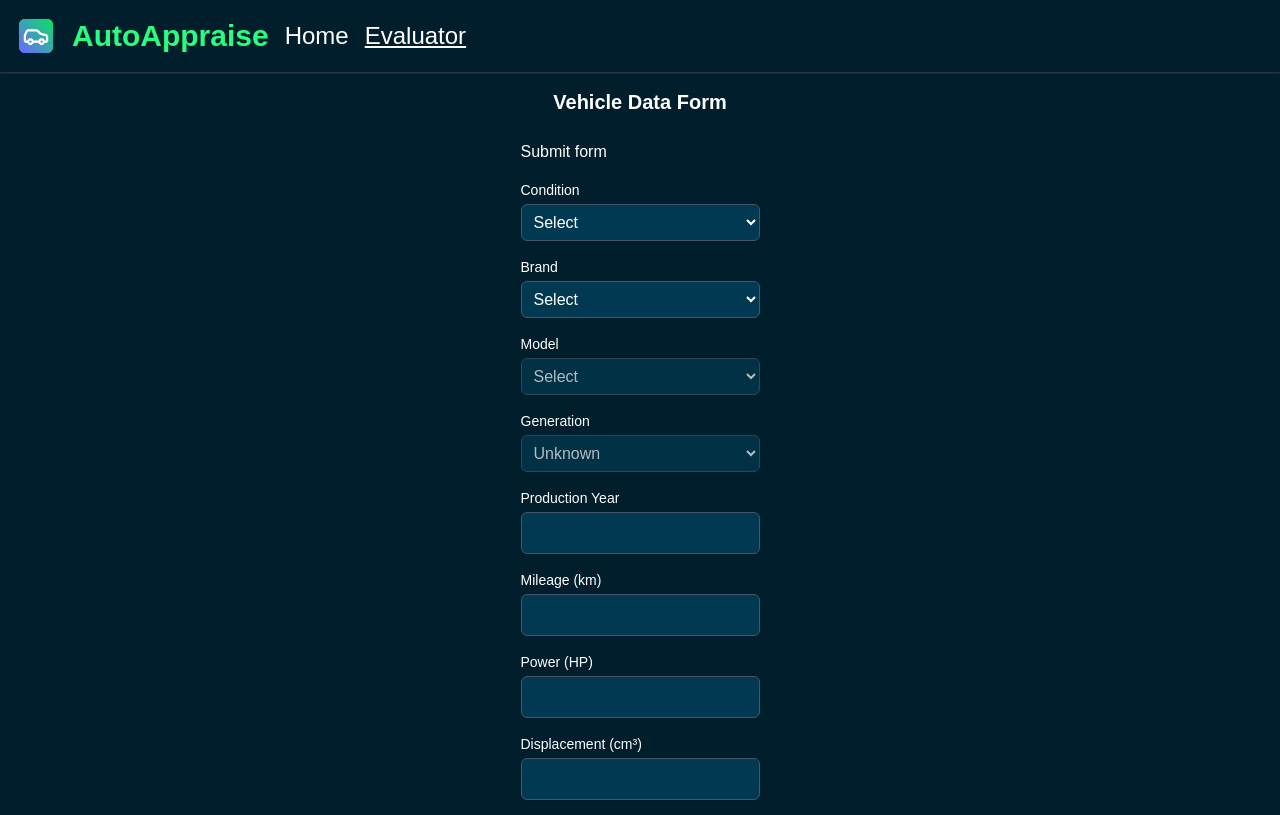
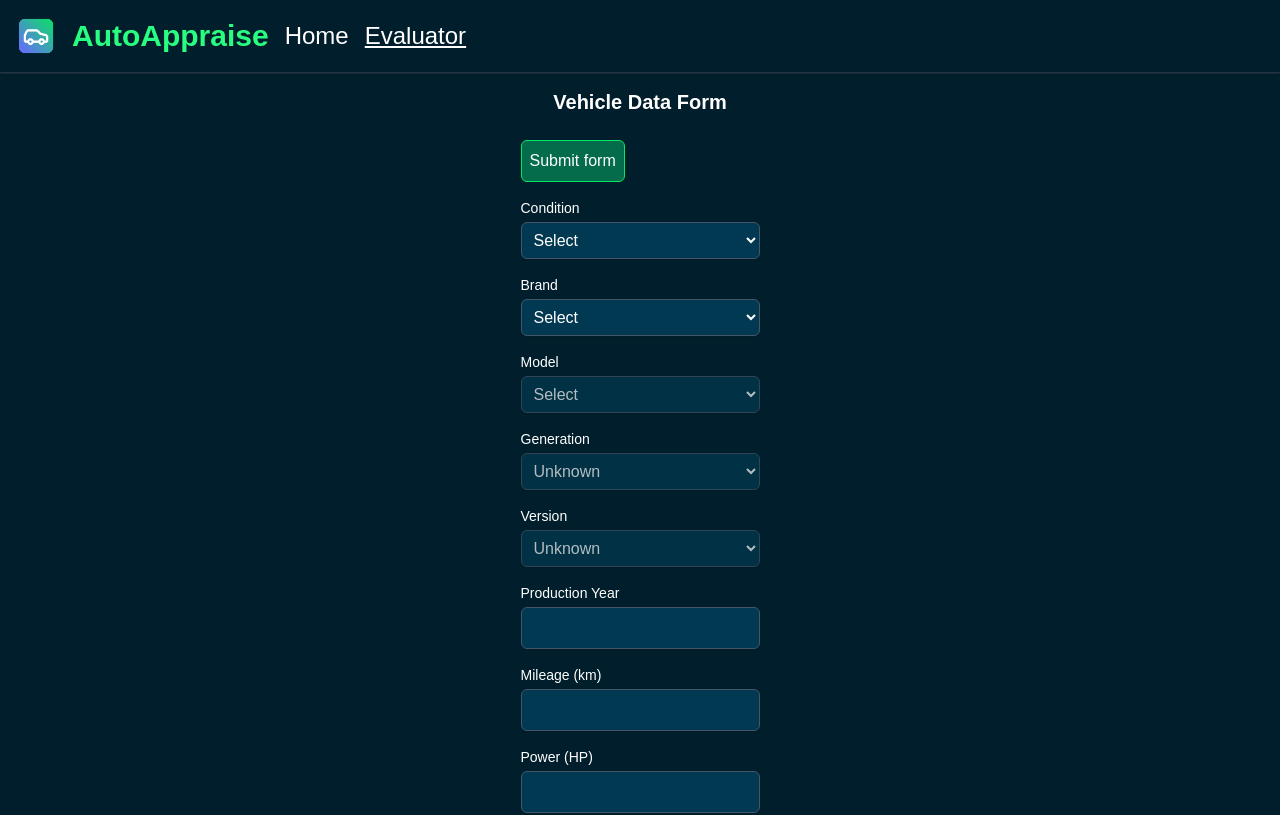
Before and after one commit to mszal449/Car-Price-Evaluator-Interface, a Next.js app in the folder app/: page /evaluator in a window 1280 px wide. Shown: the top 815 px of the page. Built offline with nearby package versions, Linux system fonts and the light colour scheme.

Commit message:
Add frontend request to the API

```diff
--- a/app/app/evaluator/page.tsx
+++ b/app/app/evaluator/page.tsx
@@ -1,5 +1,7 @@
 "use client";
 
+import { version } from "os";
+import { features } from "process";
 import { useState, useEffect } from "react";
 import Select, { StylesConfig } from "react-select";
 import { MultiValue } from 'react-select';
@@ -33,6 +35,26 @@ interface FeatureOption {
   label: string;
 }
 
+interface ApiInput {
+  condition: string;
+  brand: string;
+  model: string;
+  generation: string;
+  year: number;
+  mileage: number;
+  power_hp: number;
+  displacement: number;
+  fuel_type: string;
+  drive: string;
+  transmission: string;
+  type: string;
+  doors_num: number;
+  colour: string;
+  first_owner: boolean;
+  version: string;
+  features: string[];
+}
+
 
 export default function DynamicForm() {
   // All avaiable form options
@@ -60,7 +82,7 @@ export default function DynamicForm() {
   const [selectedBrand, setSelectedBrand] = useState<string>("");
   const [selectedModel, setSelectedModel] = useState<string>("");
   const [selectedGeneration, setSelectedGeneration] = useState<string>("Unknown");
-  const [selectedVersion, setSelectedVersion] = useState<string>("");
+  const [selectedVersion, setSelectedVersion] = useState<string>("Unknown");
   const [models, setModels] = useState<string[]>([]);
   const [generations, setGenerations] = useState<string[]>([]);
   const [versions, setVersions] = useState<string[]>([]);
@@ -99,10 +121,25 @@ export default function DynamicForm() {
         (model) => model.vehicle_model === selectedModel
       );
       setGenerations(modelData?.vehicle_generation || []);
-      setSelectedGeneration("");
+      setSelectedGeneration("Unknown");
       setVersions([]);
     }
   }, [selectedModel, selectedBrand, formOptions]);
+
+  // Update versions when generation changes
+  useEffect(() => {
+    if (selectedGeneration && formOptions) {
+      const brandData = formOptions.vehicle_brand.find(
+        (brand) => brand.name === selectedBrand
+      );
+      const modelData = brandData?.vehicle_model.find(
+        (model) => model.vehicle_model === selectedModel
+      );
+      setVersions(modelData?.vehicle_version || []);
+      setSelectedVersion("Unknown");
+    }
+  }, [selectedGeneration, selectedModel, selectedBrand, formOptions]);
+
 
   // Update versions when generation changes
   useEffect(() => {
@@ -137,6 +174,7 @@ export default function DynamicForm() {
       selectedOptions ? selectedOptions.map((option) => option.value) : []
     );
   };
+
 
   const customStyles: StylesConfig<FeatureOption, true> = {
     control: (provided) => ({
@@ -176,9 +214,49 @@ export default function DynamicForm() {
     }),
   };
 
-  const submitForm = (e: React.FormEvent<HTMLFormElement>) => {
+  // Submit form to the API for prediction
+  const submitForm = async (e: React.FormEvent<HTMLFormElement>) => {
     e.preventDefault();
-    console.log(formState);
+    console.log("here")
+
+    const data: ApiInput = {
+      condition: formState.condition,
+      brand: selectedBrand,
+      model: selectedModel,
+      generation: selectedGeneration,
+      year: parseInt(formState.productionYear),
+      mileage: parseInt(formState.mileage),
+      power_hp: parseInt(formState.power),
+      displacement: parseInt(formState.displacement),
+      fuel_type: formState.fuelType,
+      drive: formState.drive,
+      transmission: formState.transmission,
+      type: formState.type,
+      doors_num: parseInt(formState.doors),
+      colour: formState.colour,
+      first_owner: formState.firstOwner === "Yes",
+      version: selectedVersion,
+      features: formState.features,
+    }
+    try {
+      console.log("here")
+
+      const res = await fetch("http://127.0.0.1:8000/evaluate", {
+        method: "POST",
+        headers: {
+          "Content-Type": "application/json",
+        },
+        body: JSON.stringify(data),
+      })
+      if (!res.ok) {
+        console.log("error")
+        return
+      }
+      const res_data = await res.json()
+        console.log(res_data);
+    } catch (error) {
+      console.log(error)
+    }
   }
 
 
@@ -187,7 +265,7 @@ export default function DynamicForm() {
       <h1 className="text-xl font-bold mb-6">Vehicle Data Form</h1>
       <form className="space-y-4" onSubmit={submitForm}>
         {/* Condition */}
-        <button type='submit'>Submit form</button>
+        <button type='submit' className="button-colors p-2 rounded-md">Submit form</button>
         <div>
           <label htmlFor="condition" className="block text-sm font-medium">
             Condition
@@ -260,6 +338,27 @@ export default function DynamicForm() {
             <option value="Unknown">Unknown</option>
             {generations
               .filter((gen) => gen !== "Unknown")
+              .map((gen) => (
+                <option key={gen} value={gen}>
+                  {gen}
+                </option>
+              ))}
+          </select>
+        </div>
+        <div>
+          <label htmlFor="version" className="block text-sm font-medium">
+            Version
+          </label>
+          <select
+            id="version"
+            value={selectedVersion}
+            onChange={(e) => setSelectedVersion(e.target.value)}
+            disabled={!versions.length}
+            className="form-input"
+          >
+            <option value="Unknown">Unknown</option>
+            {versions
+              .filter((ver) => ver !== "Unknown" && ver !== "" && ver)
               .map((gen) => (
                 <option key={gen} value={gen}>
                   {gen}
@@ -343,8 +442,7 @@ export default function DynamicForm() {
             className="form-input"
           />
         </div>
-        <button type='submit'>Submit form</button>
-
+        <button type='submit' className="button-colors p-2 rounded-md">Submit form</button>
       </form>
     </div>
   );
```
Also changed, not shown: 2 other files (tests, documents, lock files or other folders). Lines whose indentation alone changed are shown as unchanged.
